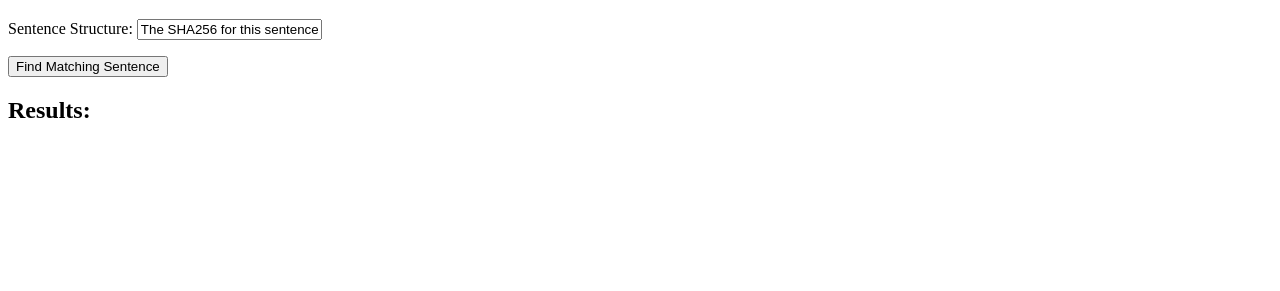
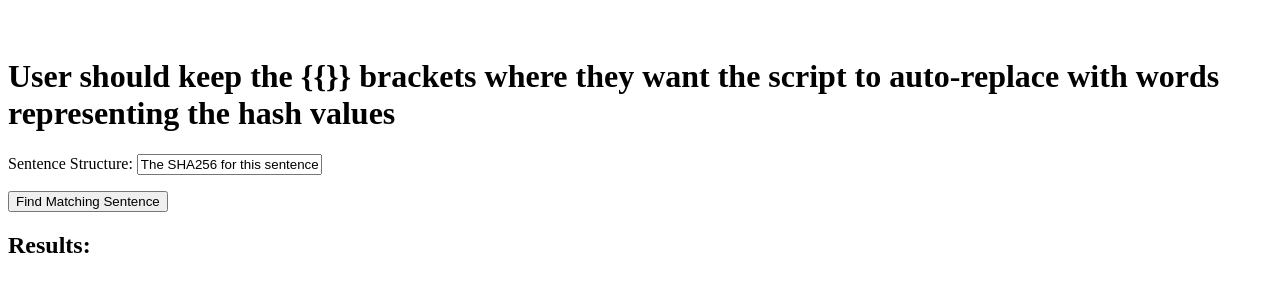
Before and after one commit to cfiorelli/shabru, a plain HTML site: page index.html in a window 1280 px wide. Shown: the part 61-352 px from the top of the page. Drawn offline with Linux system fonts and the light colour scheme.

Commit message:
bracket instructions

```diff
--- a/index.html
+++ b/index.html
@@ -6,7 +6,8 @@
     <title>Self-descriptive SHA-256 Finder</title>
 </head>
 <body>
-    <h1>Self-descriptive SHA-256 Finder</h1>
+    <h1>Self-descriptive SHA-256 Finder</h1><br>
+    <h1> User should keep the {{}} brackets where they want the script to auto-replace with words representing the hash values </h1>
 
     <p>
         Sentence Structure:
```
